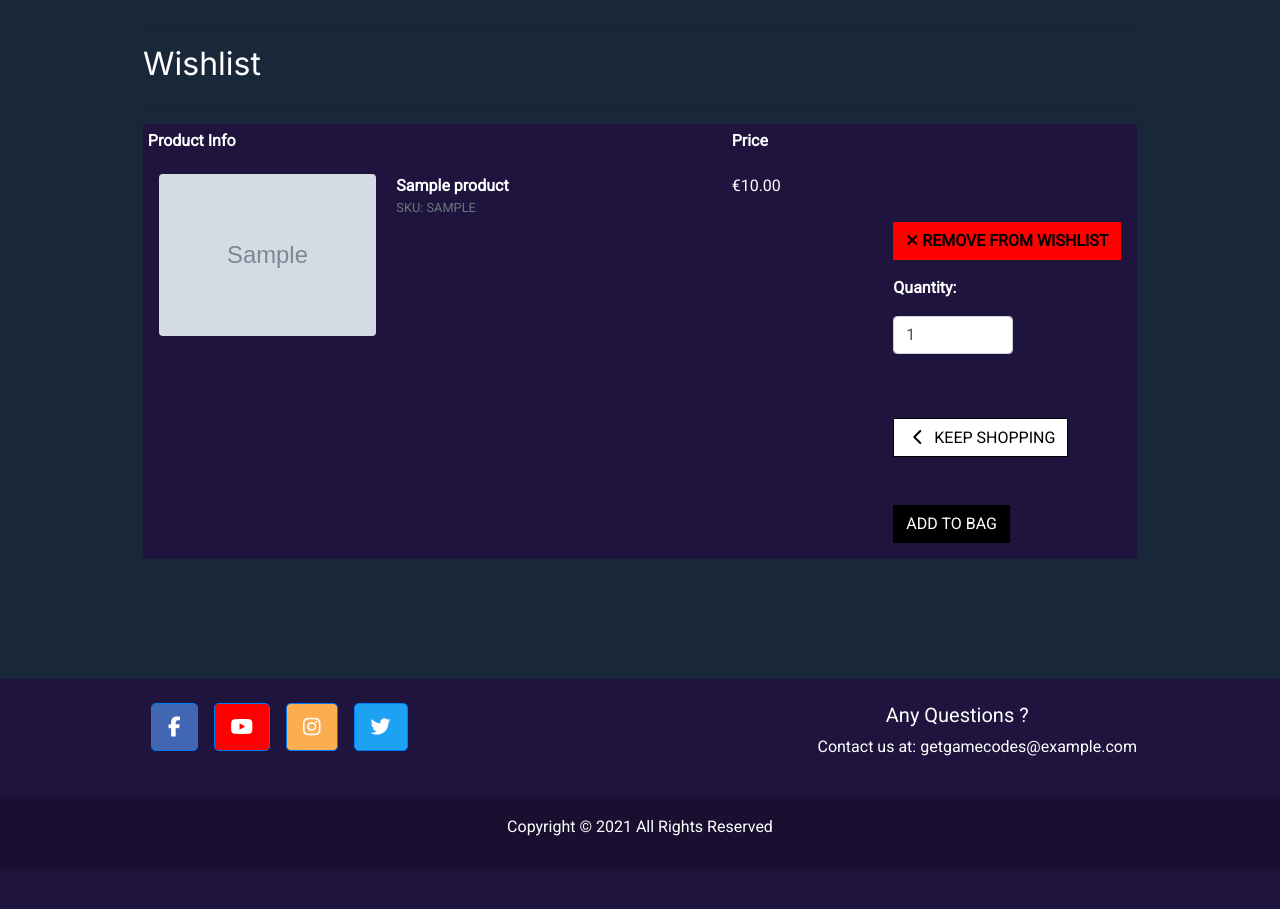
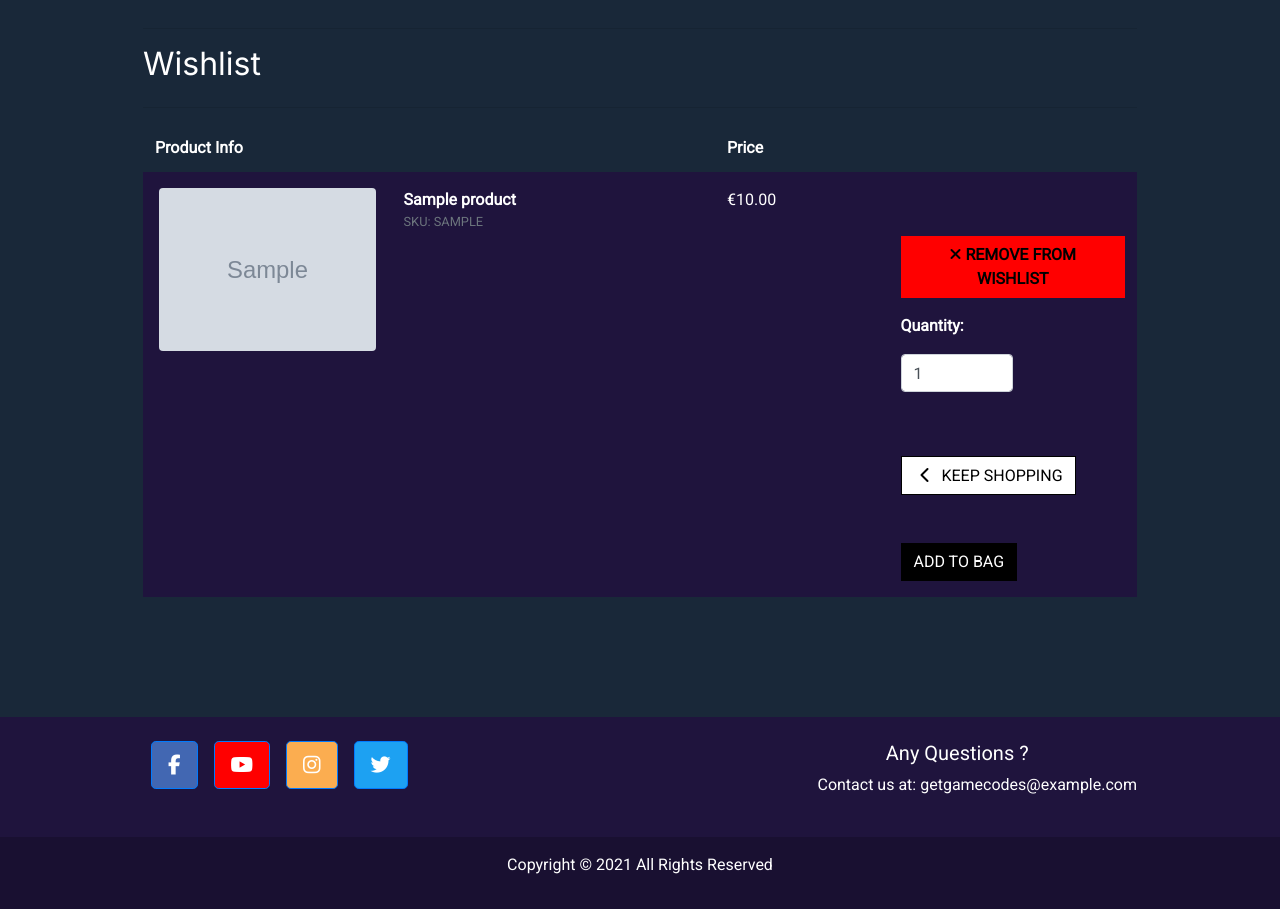
Before and after one commit to ThomasMSmit/GetGameCodes, a Django app: page /wishlist/ in a window 1280 px wide. Shown: the part 152-1061 px from the top of the page. Before the commit the page ends 988 px from the top, so only its background shows below. Run offline with Django 3.2, Linux system fonts and the light colour scheme; a user stored in the database is signed in; tables that the repository leaves empty hold one stand-in row (values such as "Sample post"); grey boxes marked "Sample" are stand-in pictures; parts of the project's set-up code (start-up, migrations or seed data) failed here and were passed over; some libraries are stand-ins or nearby versions.

Commit message:
change styling of product cards

```diff
--- a/wishlist/templates/wishlist/wishlist.html
+++ b/wishlist/templates/wishlist/wishlist.html
@@ -29,7 +29,7 @@
             <div class="col">
                 {% if wishlist %}
                     <div class="table-responsive rounded">
-                        <table class="table table-sm table-borderless wishlist-product">
+                        <table class="table table-borderless">
                             <thead class="text-white">
                                 <tr>
                                     <th scope="col">Product Info</th>
@@ -39,7 +39,7 @@
                             </thead>
 
                             {% for product in products%}
-                                <tr>
+                                <tr class="wishlist-product">
                                     <td class="p-3 w-25">
                                         {% if product.image %}
                                         <img class="img-fluid rounded" src="{{ product.image.url }}">
```
